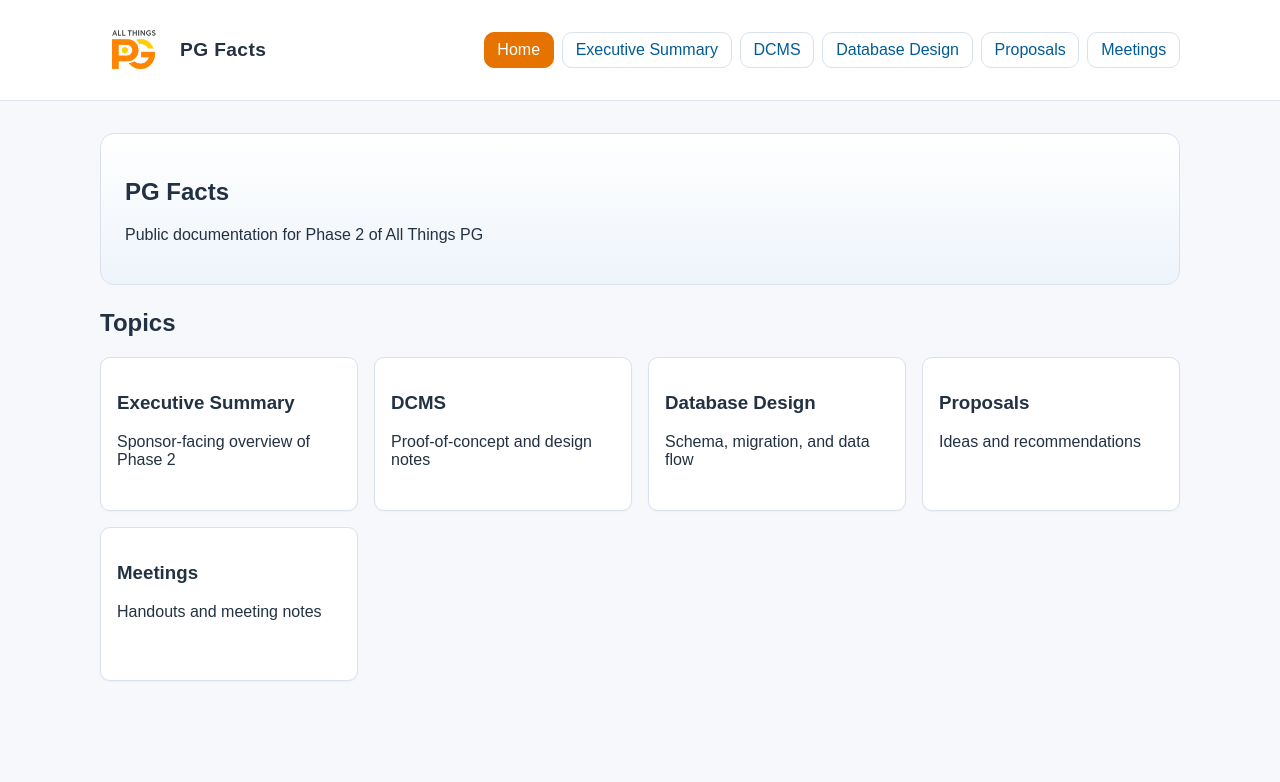
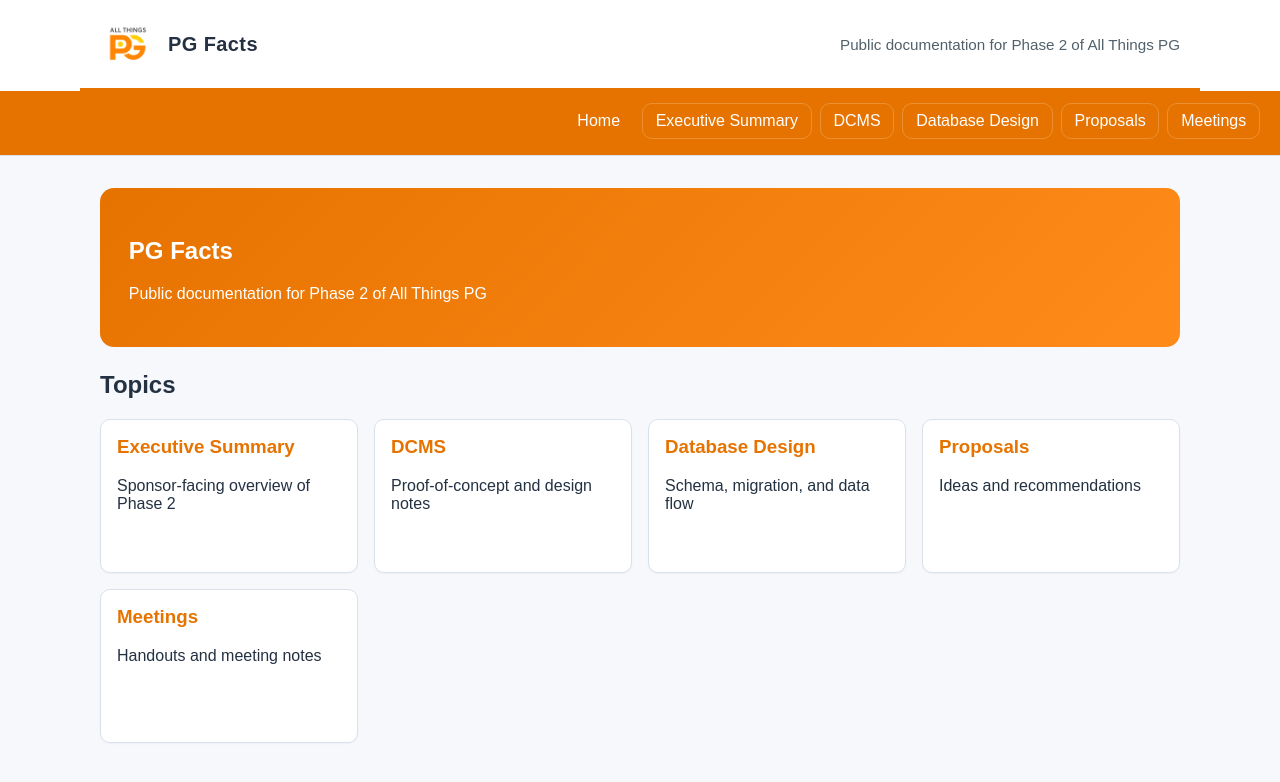
Before and after one commit to All-Things-PG/pgfacts, a Jekyll site: the page built from index.md, in a window 1280 px wide. Shown: the top 782 px of the page. Built offline with Jekyll 4.4.1, drawn with Linux system fonts in a browser that asks for light colours.

Commit message:
Polish public site presentation

```diff
--- a/_includes/header.html
+++ b/_includes/header.html
@@ -4,12 +4,12 @@
       <img class="site-brand__logo" src="{{ '/assets/images/pg-logo.png' | relative_url }}" alt="PG Facts" />
       <span class="site-brand__title">PG Facts</span>
     </a>
-
-    <nav class="site-nav" aria-label="Topics">
-      <a class="site-nav__link site-nav__link--home" href="{{ '/' | relative_url }}">Home</a>
-      {% for topic in site.data.topics | sort: "order" %}
-        <a class="site-nav__link" href="{{ topic.folder | relative_url }}">{{ topic.title }}</a>
-      {% endfor %}
-    </nav>
+    <div class="site-brand__tagline">Public documentation for Phase 2 of All Things PG</div>
   </div>
+  <nav class="site-nav" aria-label="Topics">
+    <a class="site-nav__link site-nav__link--home" href="{{ '/' | relative_url }}">Home</a>
+    {% for topic in site.data.topics | sort: "order" %}
+      <a class="site-nav__link" href="{{ topic.folder | relative_url }}">{{ topic.title }}</a>
+    {% endfor %}
+  </nav>
 </header>
--- a/assets/css/style.css
+++ b/assets/css/style.css
@@ -34,6 +34,7 @@ a:hover {
   align-items: center;
   justify-content: space-between;
   gap: 1rem;
+  border-bottom: 3px solid #e67300;
 }
 
 .site-brand {
@@ -46,13 +47,19 @@ a:hover {
 }
 
 .site-brand__logo {
-  width: 68px;
+  width: 56px;
   height: auto;
   display: block;
 }
 
 .site-brand__title {
   letter-spacing: 0.02em;
+  font-size: 1.25rem;
+}
+
+.site-brand__tagline {
+  color: #52616b;
+  font-size: 0.95rem;
 }
 
 .site-nav {
@@ -60,6 +67,8 @@ a:hover {
   flex-wrap: wrap;
   gap: 0.5rem;
   justify-content: flex-end;
+  padding: 0.75rem 1.25rem 1rem;
+  background: #e67300;
 }
 
 .site-nav__link,
@@ -72,6 +81,9 @@ a:hover {
 
 .site-nav__link {
   padding: 0.5rem 0.8rem;
+  border-color: rgba(255,255,255,0.2);
+  color: #fff;
+  background: transparent;
 }
 
 .site-nav__link--home {
@@ -80,15 +92,21 @@ a:hover {
   border-color: #e67300;
 }
 
+.site-nav__link:hover,
+.site-nav__link:focus {
+  background: rgba(255,255,255,0.14);
+  text-decoration: none;
+}
+
 .site-main {
   padding: 1rem 0 2rem;
 }
 
 .hero {
-  background: linear-gradient(180deg, #ffffff 0%, #eef4fb 100%);
-  border: 1px solid #d9e2ec;
+  background: linear-gradient(135deg, #e67300 0%, #ff8c1a 100%);
+  color: #fff;
   border-radius: 14px;
-  padding: 1.5rem;
+  padding: 1.8rem;
   margin-bottom: 1.5rem;
 }
 
@@ -111,6 +129,11 @@ a:hover {
   box-shadow: 0 4px 12px rgba(0,0,0,0.08);
 }
 
+.topic-card h3 {
+  margin-top: 0;
+  color: #e67300;
+}
+
 .topic-list {
   list-style: none;
   padding-left: 0;
```
Also changed, not shown: index.md (+1 -3 lines).
